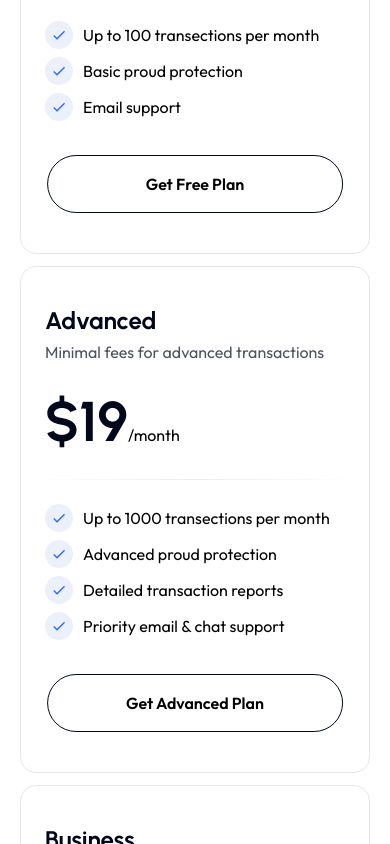
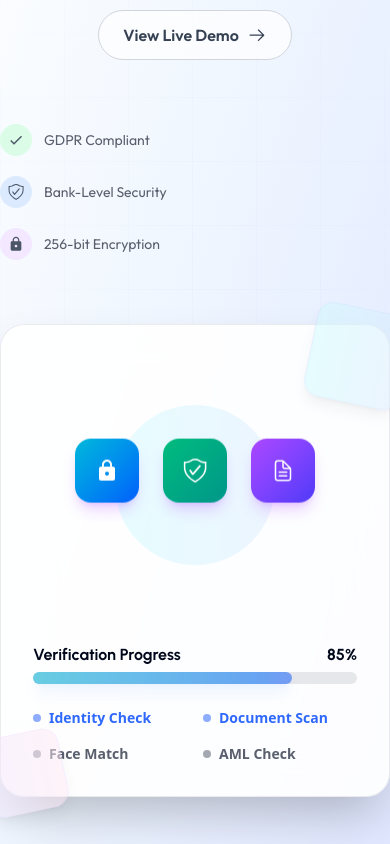
Before and after one commit to dev-shakhawat/EasyPay, a Next.js app: page / in a window 390 px wide. Shown: the part 5040-5884 px from the top of the page. Built offline with nearby package versions, Linux system fonts and the light colour scheme.

Commit message:
kyc section added

```diff
--- a/app/globals.css
+++ b/app/globals.css
@@ -67,3 +67,9 @@
 .getStartbtn{
   @apply lg:py-4 sm:py-2 py-1 lg:px-6   md:px-4  px-3  h-fit leading-[150%] rounded-[30px] bg-[#2E68FD] text-white font-semibold xl:text-base lg:text-sm md:text-xs  text-xs  font-outfit mt-5 lg:mt-0 mx-auto lg:mx-0
 }
+
+
+/* KYC section */
+.kycbtn{
+  @apply  border border-gray-300 text-gray-700 font-semibold   bg-white/70 hover:bg-white hover:border-[#2E68FD] hover:shadow-md duration-300   py-3 px-6 h-fit leading-[150%] rounded-[25px]   hover:text-[#2E68FD]  text-base font-outfit  transition-all flex items-center gap-2
+}
--- a/app/page.tsx
+++ b/app/page.tsx
@@ -8,6 +8,7 @@ import Pricing from "@/src/sections/pricing/Pricing";
 import Testimonial from "@/src/sections/testimonial/Testimonial";
 import CallToAction from "@/src/sections/callToAction/CallToAction";
 import Footer from "@/src/sections/footer/Footer";
+import KYC from "@/src/sections/kyc/KYC";
 
 export default function Home() {
   return (
@@ -30,6 +31,9 @@ export default function Home() {
       {/* security */}
       <Security/>
 
+      {/* kyc */}
+      <KYC/>
+
       {/* Pricing section */}
       <Pricing/>
 
--- /dev/null
+++ b/src/sections/kyc/KYC.tsx
@@ -0,0 +1,187 @@
+"use client";
+import Container from "@/src/components/common/Container";
+import SectionHead from "@/src/components/common/SectionHead";
+import { motion , useInView } from "framer-motion";
+import {  useRef } from 'react';
+import Link from "next/link";
+
+// icon
+import { GoArrowRight } from "react-icons/go";
+import { MdDone } from "react-icons/md";
+import { MdLock } from "react-icons/md";
+import { VscWorkspaceTrusted } from "react-icons/vsc";
+import { IoDocumentTextOutline } from "react-icons/io5";
+
+const KYC  = () => {
+
+
+    const kycref = useRef<HTMLDivElement>(null);
+    const isInView = useInView(kycref, {  margin: "-100px" });
+    const kycbenefits = [
+        {
+            title: "GDPR Compliant",
+            color: "bg-green-100" ,
+            icon : <MdDone />
+        },
+        {
+            title: "Bank-Level Security",
+            color: "bg-blue-100" ,
+            icon : <VscWorkspaceTrusted/>
+        },
+        {
+            title: "256-bit Encryption",
+            color: "bg-purple-100" ,
+            icon : <MdLock/>
+        },
+    ]
+
+    const kycbounce = [
+       {
+          icon: <MdLock className="text-2xl text-white  " />,
+          bg: "bg-gradient-to-br from-cyan-500 to-blue-600"
+       },
+       {
+          icon: <VscWorkspaceTrusted className="text-2xl text-white  " />,
+          bg: "bg-gradient-to-br from-emerald-500 to-teal-600 "
+       },
+       {
+          icon: <IoDocumentTextOutline className="text-2xl text-white  " />,
+          bg: "bg-gradient-to-br from-purple-500 to-indigo-600  "
+       },
+    ]
+
+    const kycProcess = [
+        {
+            name: "Identity Check",
+            color: "text-[#2E68FD]",
+            bg: "bg-[#2E68FD]"
+        },
+        {
+            name: "Document Scan",
+            color: "text-[#2E68FD]",
+            bg: "bg-[#2E68FD]"
+        },
+        {
+            name: "Face Match",
+            color: "text-[#5A5F6D]",
+            bg: "bg-[#5A5F6D]"
+        },
+        {
+            name: "AML Check",
+            color: "text-[#5A5F6D]",
+            bg: "bg-[#5A5F6D]"
+        },
+    ]
+
+  return (
+    <section ref={kycref} className=" lg:mt-30 md:mt-25 sm:mt-20 mt-15  relative bg-gradient-to-br from-white via-blue-50 to-indigo-100  py-20 flex items-center justify-center   overflow-hidden">
+
+      {/* Grid Pattern Overlay */}
+      <div className="absolute inset-0 overflow-hidden">
+        <div className="absolute inset-0 bg-[linear-gradient(rgba(59,130,246,0.03)_1px,transparent_1px),linear-gradient(90deg,rgba(59,130,246,0.03)_1px,transparent_1px)] bg-[size:64px_64px] [mask-image:radial-gradient(ellipse_80%_50%_at_50%_50%,black,transparent)]"/>
+      </div>
+
+      <Container>
+        <div className="    flex flex-col md:flex-row items-center relative z-10">
+
+            <div className="w-full md:w-1/2 mb-16 md:mb-0 text-center md:text-left">
+
+                <motion.div initial={{ opacity: 0, x: -50 }} animate={isInView ? { opacity: 1, x: 0 } : { opacity: 0, x: -50 }} transition={{ duration: 1 }} >
+                    <SectionHead title="KYC Verification" subtitle=" Protect your identity with our advanced KYC platform. " customeStyle="xl:max-w-[600px] lg:max-w-[500px] md:max-w-[400px] sm:max-w-[350px] max-w-[300px] text-center lg:text-left  " subtitleStyle="xl:max-w-[561px] lg:max-w-[500px] md:max-w-[400px] sm:max-w-[350px] max-w-[300px] text-center lg:text-left  " />
+                </motion.div>
+
+
+                <p className="cnmPeragraph lg:mt-7 md:mt-5 mt-3 w-[80%]  ">
+                    Experience the future of identity verification with our KYC platform. <span className="  font-urbanist font-bold font-lg text-[#2E68FD]  ">99.9% accuracy</span> , instant results, and global compliance.
+                </p>
+
+                <div className="flex flex-col sm:flex-row gap-6 items-center md:items-start lg:mt-10 md:mt-7 mt-5  ">
+
+                    <Link href="#" className="bg-[#2E68FD] rounded-[30px] py-3 px-6 text-base font-outfit text-[#ffffff] font-semibold group " >
+                    Start Verification
+                    </Link>
+                    <Link href="#" className="kycbtn group " >
+                        <span>View Live Demo</span>
+                        <GoArrowRight className=" text-xl group-hover:translate-x-1 transition-transform duration-300" />
+                    </Link>
+
+                </div>
+
+
+                <div className="mt-16 flex flex-col gap-5     text-gray-600">
+                    {kycbenefits.map((benefit , index) => (
+
+                        <div key={index} className="flex items-center gap-3">
+                            <div className={`w-8 h-8   rounded-full flex items-center justify-center ${benefit.color}`}>
+                                {benefit.icon}
+                            </div>
+                            <span className=" cnmPeragraph  ">{benefit.title}</span>
+                        </div>
+                    ))}
+                </div>
+            </div>
+
+
+            <div className="w-full md:w-1/2 flex justify-center relative">
+                <div className="relative w-full max-w-2xl">
+
+                    <div className="relative bg-white/90 backdrop-blur-xl rounded-3xl border border-gray-200/80 p-8 shadow-2xl">
+
+
+                    <div className="relative h-64 mb-8 flex items-center justify-center">
+                        <div className="absolute w-32 h-32 bg-gradient-to-r from-cyan-200 to-blue-200 rounded-full animate-ping opacity-30"/>
+                        <div className="absolute w-40 h-40 bg-gradient-to-r from-cyan-100 to-blue-100 rounded-full animate-pulse opacity-50"/>
+
+
+                        <div className="relative z-10 flex gap-6">
+
+                            {kycbounce.map((bounce , index) => (
+
+                                <div key={index} className={` ${bounce.bg}   w-16 h-16 rounded-2xl flex items-center justify-center shadow-lg shadow-purple-500/25 animate-bounce delay-300`}>
+                                    {bounce.icon}
+                                </div>
+                            ))}
+
+                        </div>
+                    </div>
+
+                    {/* Verification Progress */}
+                    <div className="mb-6">
+                        <div className="flex justify-between text-sm text-gray-600 mb-2">
+                            <span className="cmnHeadingtwo">Verification Progress</span>
+                            <span className="cmnHeadingtwo">85%</span>
+                        </div>
+                        <div className="w-full bg-gray-200 rounded-full h-3">
+                            <div className="bg-gradient-to-r from-cyan-500 to-blue-600 h-3 rounded-full w-4/5 shadow-lg shadow-blue-500/25 animate-pulse"></div>
+                        </div>
+                    </div>
+
+
+                    <div className="grid grid-cols-2 gap-4 text-sm">
+                        {kycProcess.map((process , index) => (
+                        <div className={`flex items-center gap-2  ${process.color} ont-outfit font-normal `}  >
+                            <div className={`w-2 h-2  ${process.bg}  rounded-full animate-pulse  `}/>
+                            <span className="ont-outfit font-semibold text-sm ">{process.name}</span>
+                        </div>
+
+                        ))}
+
+                    </div>
+                    </div>
+
+
+                    <div className=" opacity-50  absolute -top-4 -right-4 w-24 h-24 bg-gradient-to-r from-cyan-100 to-blue-100 rounded-2xl rotate-12 animate-float border border-blue-200/50 shadow-lg"></div>
+                    <div className=" opacity-50  absolute -bottom-4 -left-4 w-20 h-20 bg-gradient-to-r from-purple-100 to-pink-100 rounded-2xl -rotate-12 animate-float delay-1000 border border-purple-200/50 shadow-lg"></div>
+                </div>
+            </div>
+
+        </div>
+
+      </Container>
+
+      {/* Bottom Gradient */}
+    </section>
+  );
+};
+
+export default KYC;
--- a/src/sections/security/Security.tsx
+++ b/src/sections/security/Security.tsx
@@ -50,10 +50,10 @@ export default function Security() {
             color: "#932EFA"
         },
     ]
-        const securityRef = React.useRef<HTMLDivElement>(null);
-        const isInView = useInView(securityRef, { margin: "-100px" });
+    const securityRef = React.useRef<HTMLDivElement>(null);
+    const isInView = useInView(securityRef, { margin: "-100px" });
   return (
-    <section id="security" ref={securityRef} className='xl:mt-30 lg:mt-25 md:mt-20 mt-15  px-5 xl:px-0 overflow-hidden   '>
+    <section id="security" ref={securityRef} className='lg:mt-30 md:mt-25 sm:mt-20 mt-15  px-5 xl:px-0 overflow-hidden   '>
 
         <Container>
 
```
